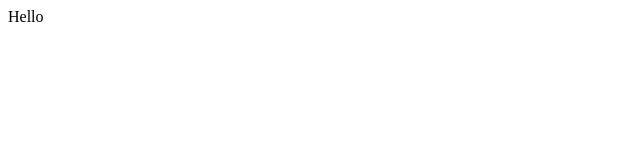
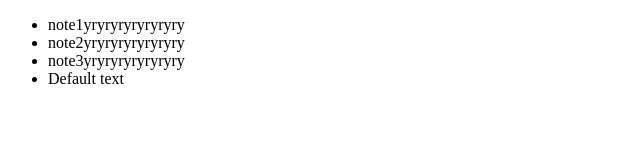
Before and after one commit to gabokappa/notes-app2, a website: page index.html in a window 1280 px wide. Shown: the whole page, without its empty margins (0-640 px from the left). Drawn offline with Linux system fonts and the light colour scheme.

Commit message:
Challenge 9 part 2 - attempted to insert some dummy notes directly in the index.html to later write tests

```diff
--- a/index.html
+++ b/index.html
@@ -7,18 +7,28 @@
     <script src="note-model.js"></script>
     <script src="note-list-model.js"></script>
     <script src="note-list-view.js"></script>
+    <script src="note-controller.js"></script>
 
 </head>
 
 
 <body>
 
-<div id="app"> Hello </div>
+<div id="app"> Hello world</div>
 
  <script src="note-controller.js"></script>
 <script src="spec/note-controller-spec.js"></script>
 
 
 </body>
+<script>
+    const listOfTestNotes = new NoteList();
+    listOfTestNotes.add("note1yryryryryryryryryryryryryryryryryryryryry");
+    listOfTestNotes.add("note2yryryryryryryryryryryryryryryryryryryryry");
+    listOfTestNotes.add("note3yryryryryryryryryryryryryryryryryryryryry");
+
+    const testNoteControlleree = new NoteController(listOfTestNotes);
+    testNoteControlleree.insertHTML(document.getElementById('app'));
+</script>
 
 </html>
```
